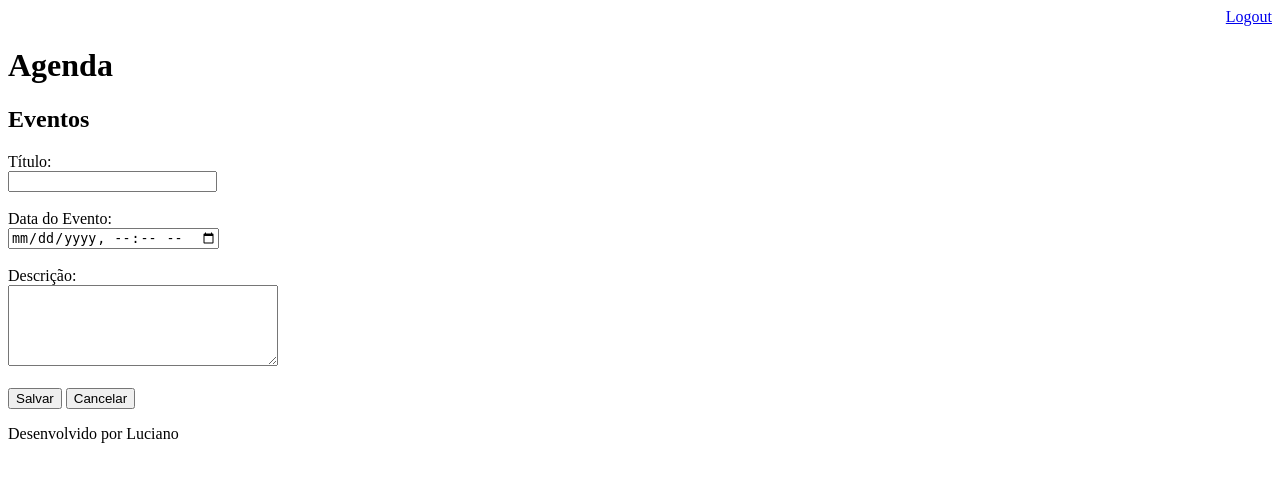
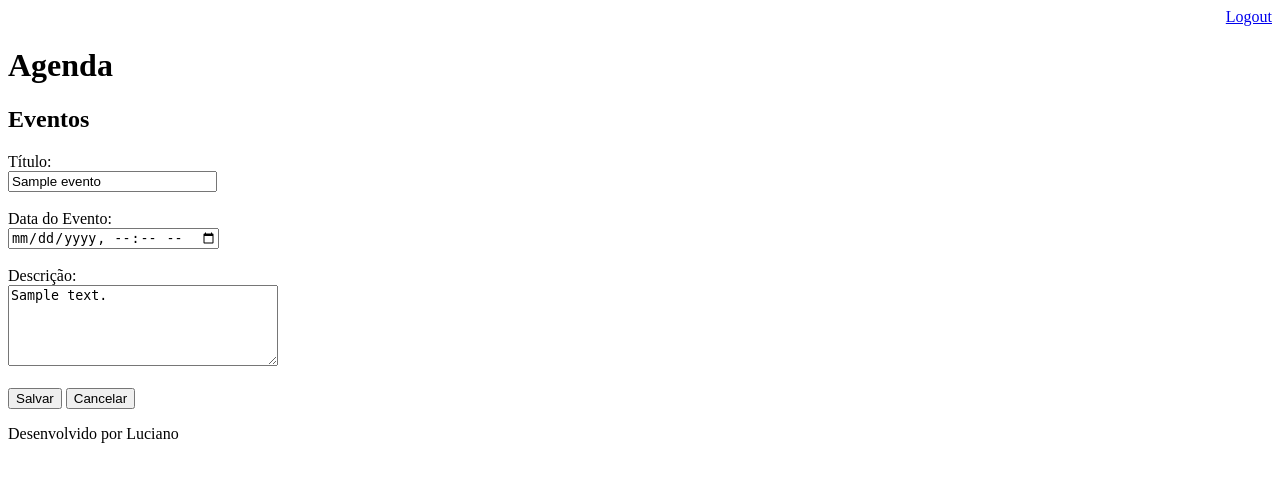
Before and after one commit to LuSoMaBra/Agenda, a Django app: template core/templates/evento.html in a window 1280 px wide. Shown: the top 482 px of the page. Run offline with Django 3.2, Linux system fonts and the light colour scheme; the template is opened without the code that fills it: most values are stand-ins (such as "Sample title", 1, 10 or a date in 2020).

Commit message:
Agenda full CRUD

```diff
--- a/Agenda/urls.py
+++ b/Agenda/urls.py
@@ -23,7 +23,7 @@ urlpatterns = [
     path('agenda/', views.lista_eventos),
     path('agenda/evento/', views.evento),
     path('agenda/evento/submit', views.submit_evento),
-    path('agenda/evento/delete/<int:id_evento/', views.delete_evento),
+    path('agenda/evento/delete/<int:id_evento>/', views.delete_evento),
     path('', RedirectView.as_view(url='/agenda/')),
     path('login/', views.login_user),
     path('login/submit', views.submit_login),
--- a/core/models.py
+++ b/core/models.py
@@ -17,3 +17,6 @@ class Evento(models.Model):
 
     def get_data_evento(self):
         return self.data_evento.strftime('%d/%m/%Y %H:%Mh')
+
+    def get_data_input_evento(self):
+        return self.data_evento.strftime('%Y-%m-%dT%H:%M')
--- a/core/templates/agenda.html
+++ b/core/templates/agenda.html
@@ -9,7 +9,7 @@
     <ul style="fonte-size: 18px">
         {% for evento in eventos %}
             <li>{{ evento.titulo }} - {{ evento.get_data_evento }}
-                ( <a href="*">Editar</a>
+                ( <a href="evento/?id={{ evento.id }}">Editar</a>
                 / <a href="evento/delete/{{ evento.id }}/">Excluir</a> )
                 <p></p>
             </li>
--- a/core/templates/evento.html
+++ b/core/templates/evento.html
@@ -4,16 +4,17 @@
     <h2>Eventos</h2>
     <form action="submit" method="POST">{% csrf_token %}
         <label>Título: </label>
+        <input type="number" name="id_evento" value="{{ evento.id }}" hidden>
         <br>
-        <input type="text" name="titulo" size="23">
+        <input type="text" name="titulo" size="23" value="{{ evento.titulo }}">
         <br><br>
         <label>Data do Evento: </label>
         <br>
-        <input type="datetime-local" name="data_evento">
+        <input type="datetime-local" name="data_evento" value="{{ evento.get_data_input_evento }}">
         <br><br>
         <label>Descrição: </label>
         <br>
-        <textarea name="descricao" rows="5" cols="31" ></textarea>
+        <textarea name="descricao" rows="5" cols="31">{{ evento.descricao }}</textarea>
         <br><br>
         <button type=""submit">Salvar</button>
         <a href="/">
```
Also changed, not shown: core/views.py (+16 -2 lines), db.sqlite3.
